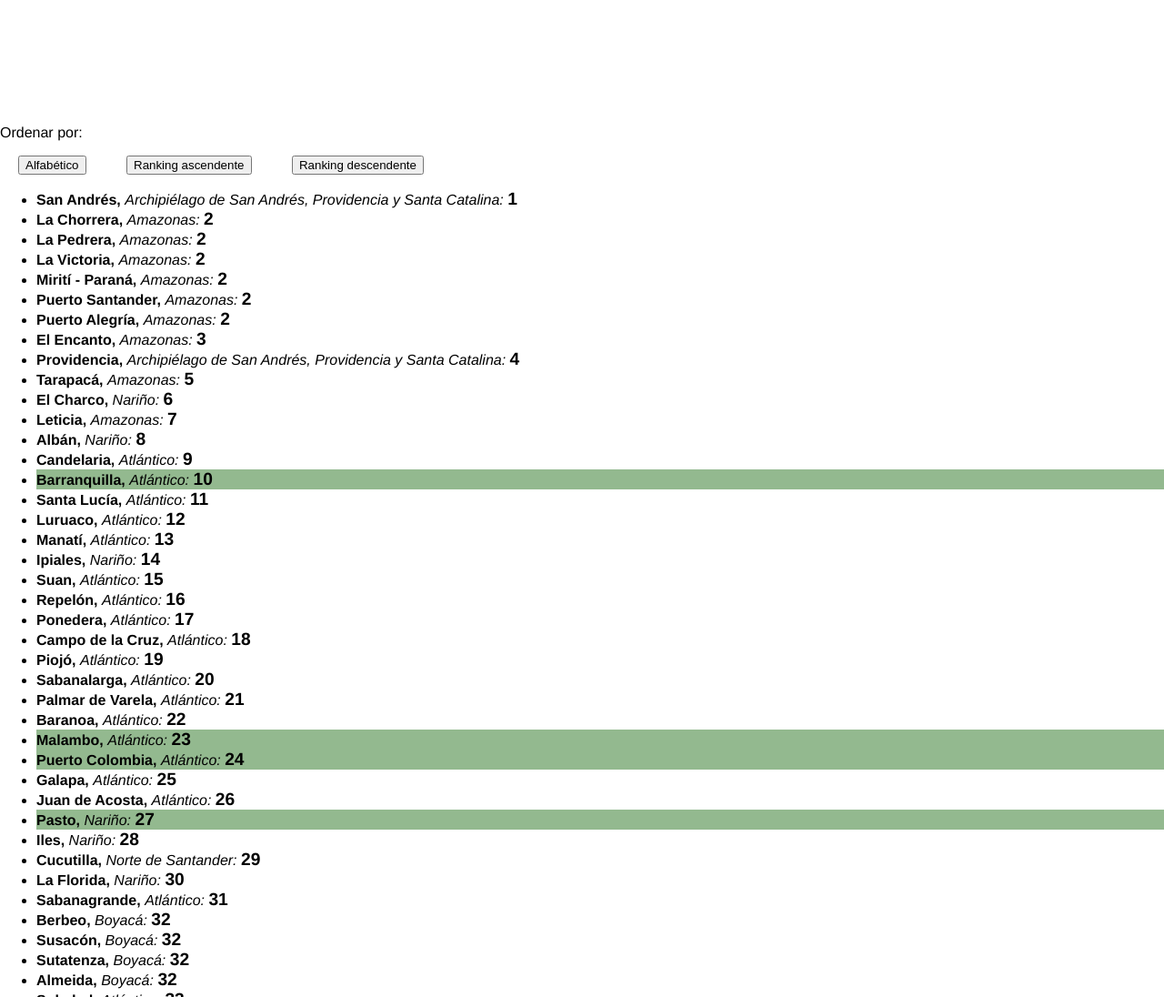
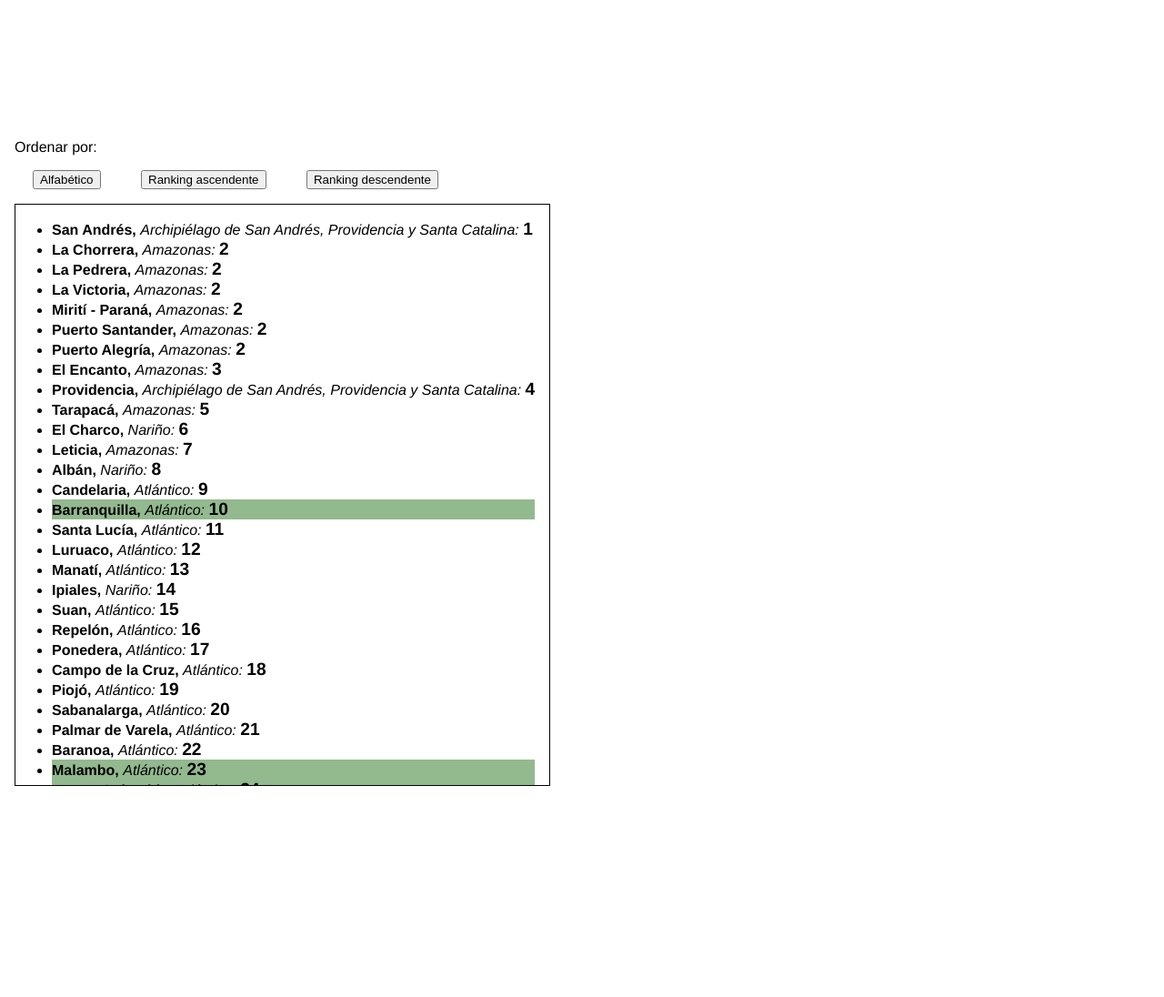
Before and after one commit to enflujo/imagina-inclusion-migrantes, a website built with Vite: page aplicaciones/www/index.html in a window 1280 px wide. Shown: the part 2340-3436 px from the top of the page at 91% size. After the commit the page ends 3236 px from the top, so only its background shows below. Built offline with nearby package versions, Linux system fonts and the light colour scheme; a web font is replaced by a local one; what mapbox-gl would draw is missing.

Commit message:
💄 estilos

```diff
--- a/aplicaciones/www/fuente/scss/estilos.scss
+++ b/aplicaciones/www/fuente/scss/estilos.scss
@@ -127,3 +127,15 @@ button {
     }
   }
 }
+
+#moduloLista {
+  padding: 1em;
+  #contenedorLista {
+    height: 80vh;
+    border: solid 1px black;
+    width: fit-content;
+    overflow: auto;
+    margin: 1em 0;
+    padding-right: 1em;
+  }
+}
```
